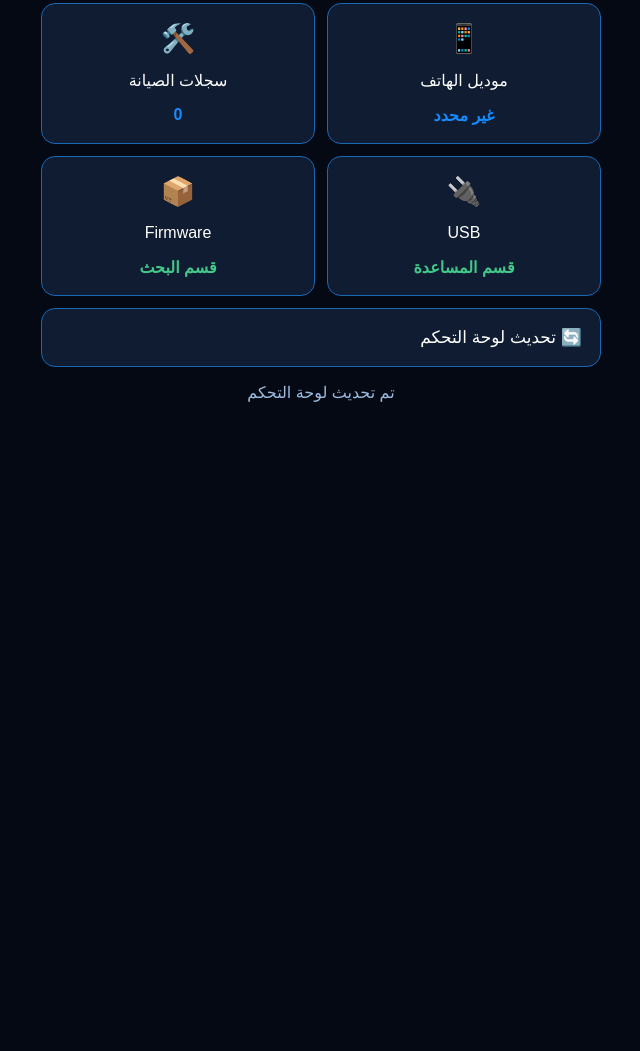
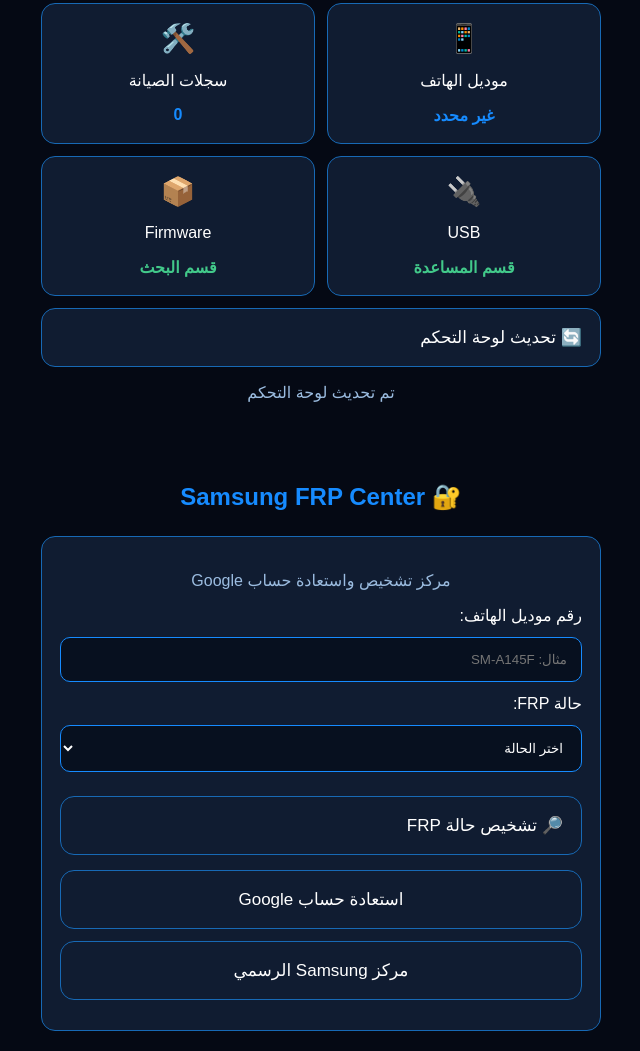
Before and after one commit to amardz2292-source/Rahmouni-Samsung-Tool, a plain HTML site: page index.html in a window 1280 px wide. Shown: the part 4160-5211 px from the top of the page, without its empty margins (319-959 px from the left). Before the commit the page ends 4598 px from the top, so only its background shows below. Drawn offline with Linux system fonts and the light colour scheme.

Commit message:
Update index.html
Add FRP Recovery Center.

```diff
--- a/index.html
+++ b/index.html
@@ -609,5 +609,81 @@ function refreshDashboard() {
 refreshDashboard();
 </script>
 
+<!-- Rahmouni FRP Center -->
+<div class="container">
+  <h2 class="section-title">🔐 Samsung FRP Center</h2>
+
+  <div style="background:#101c31;padding:18px;border-radius:14px;border:1px solid #1769b5;">
+
+    <p style="color:#9bbce0;text-align:center;">
+      مركز تشخيص واستعادة حساب Google
+    </p>
+
+    <label for="frpModel">رقم موديل الهاتف:</label>
+
+    <input id="frpModel"
+      placeholder="مثال: SM-A145F"
+      style="width:100%;padding:14px;margin:12px 0;background:#07101f;color:white;border:1px solid #168bff;border-radius:10px;">
+
+    <label for="frpStatus">حالة FRP:</label>
+
+    <select id="frpStatus"
+      style="width:100%;padding:14px;margin:12px 0;background:#07101f;color:white;border:1px solid #168bff;border-radius:10px;">
+
+      <option value="">اختر الحالة</option>
+      <option value="locked">الهاتف يطلب حساب Google السابق</option>
+      <option value="normal">الهاتف يعمل بشكل طبيعي</option>
+      <option value="unknown">لا أعرف حالة الهاتف</option>
+    </select>
+
+    <button class="tool" onclick="checkFRP()">
+      🔎 تشخيص حالة FRP
+    </button>
+
+    <div id="frpResult"
+      style="color:#9bbce0;text-align:center;margin-top:15px;">
+    </div>
+
+    <a class="tool"
+      style="display:block;text-decoration:none;text-align:center;"
+      href="https://accounts.google.com/signin/recovery"
+      target="_blank">
+      استعادة حساب Google
+    </a>
+
+    <a class="tool"
+      style="display:block;text-decoration:none;text-align:center;"
+      href="https://www.samsung.com/africa_en/support/"
+      target="_blank">
+      مركز Samsung الرسمي
+    </a>
+
+  </div>
+</div>
+
+<script>
+function checkFRP() {
+  const model = document.getElementById("frpModel").value.trim();
+  const status = document.getElementById("frpStatus").value;
+  const result = document.getElementById("frpResult");
+
+  if (!model || !status) {
+    result.textContent = "أدخل الموديل واختر الحالة أولاً.";
+    return;
+  }
+
+  if (status === "locked") {
+    result.textContent =
+      "الهاتف يطلب الحساب السابق. استخدم استعادة Google أو دعم Samsung مع إثبات الملكية.";
+  } else if (status === "normal") {
+    result.textContent =
+      "حسب اختيارك، الهاتف لا يعرض طلب FRP حاليًا.";
+  } else {
+    result.textContent =
+      "تحقق من شاشة إعداد الهاتف لمعرفة هل يطلب حساب Google السابق.";
+  }
+}
+</script>
+
 </body>
 </html>
```
